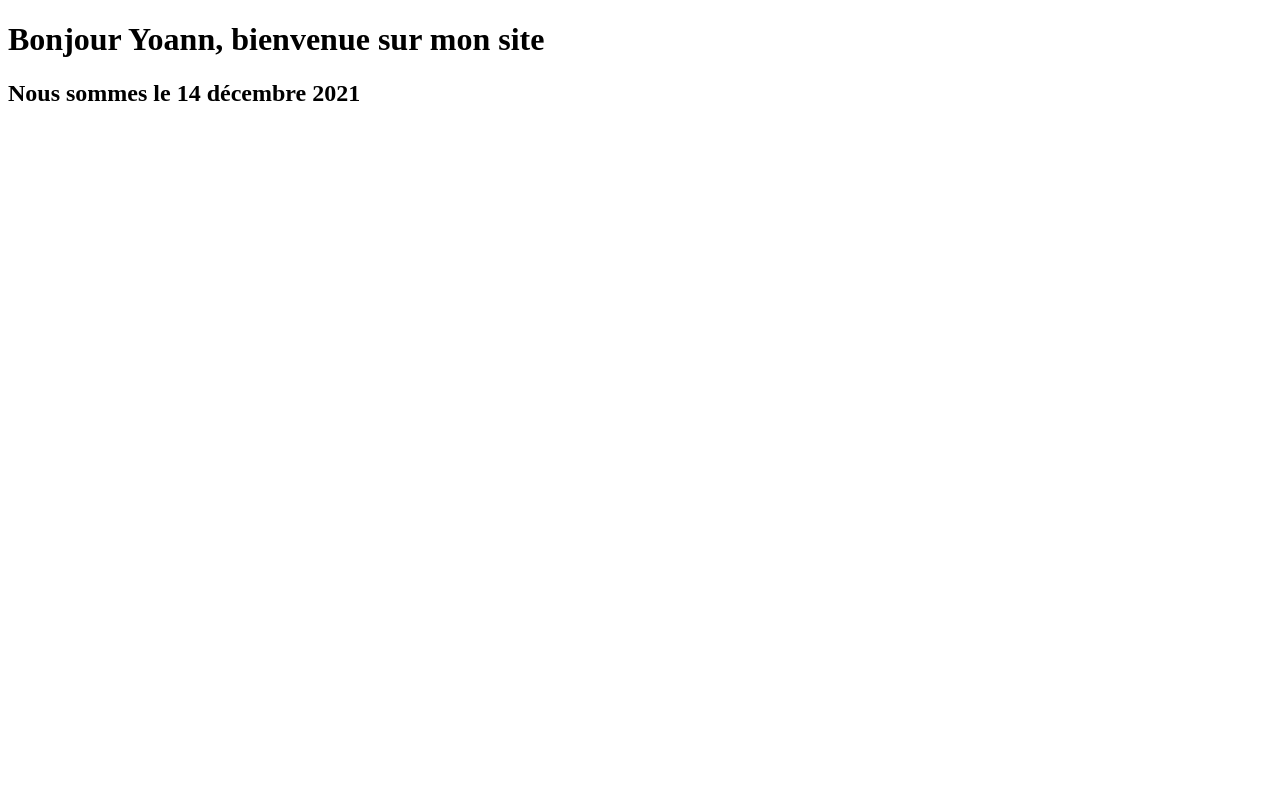
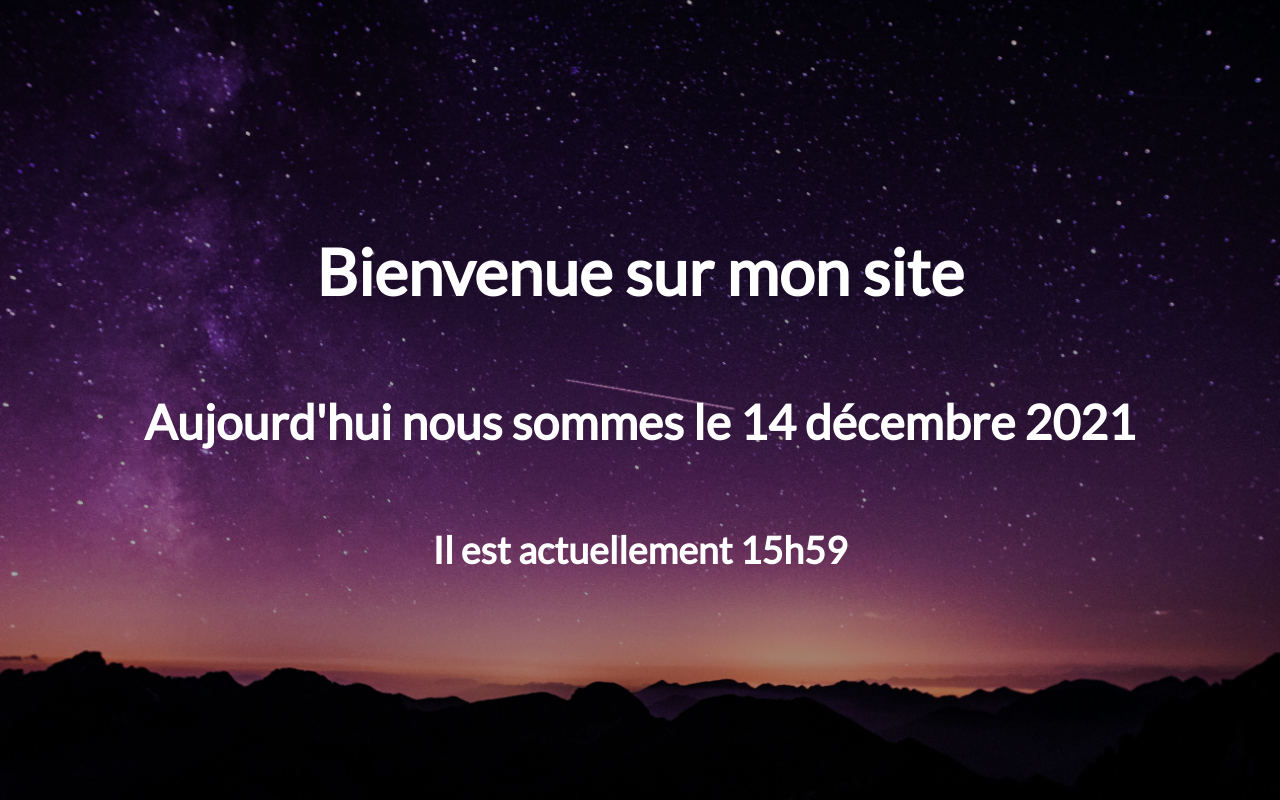
Before and after one commit to Altrngo/python-master-challenge, a Django app: page / in a window 1280 px wide. Run offline with Django 3.2, Linux system fonts and the light colour scheme.

Commit message:
adding some style to the site

```diff
--- a/DocBlog/src/DocBlog/settings.py
+++ b/DocBlog/src/DocBlog/settings.py
@@ -119,3 +119,6 @@ USE_TZ = True
 # https://docs.djangoproject.com/en/3.1/howto/static-files/
 
 STATIC_URL = '/static/'
+STATICFILES_DIRS = [
+    os.path.join(BASE_DIR, "DocBlog/static")
+]
--- /dev/null
+++ b/DocBlog/src/DocBlog/static/css/style.css
@@ -0,0 +1,29 @@
+@import url("https://fonts.googleapis.com/css2?family=Lato&display=swap");
+
+html,
+body {
+  height: 100%;
+  margin: 0;
+  border: 0;
+  font-family: "Lato", sans-serif;
+}
+
+body {
+  background-image: url("background.jpg");
+  background-position: center;
+  background-repeat: no-repeat;
+  background-size: cover;
+}
+
+.container {
+  height: 100%;
+  margin: 0;
+  border: 0;
+  display: flex;
+  flex-direction: column;
+  align-items: center;
+  justify-content: center;
+  font-size: 2rem;
+  color: white;
+  background-color: rgba(0, 0, 0, 0.35);
+}
--- a/DocBlog/src/DocBlog/templates/DocBlog/index.html
+++ b/DocBlog/src/DocBlog/templates/DocBlog/index.html
@@ -1,11 +1,16 @@
+{% load static %}
 <!DOCTYPE html>
 <html lang="en">
 <head>
     <meta charset="UTF-8">
     <title>Mon site web</title>
+    <link rel="stylesheet" href="{% static 'css/style.css' %}" ></link>
 </head>
 <body>
-<h1>Bonjour {{ prenom }}, bienvenue sur mon site</h1>
-<h2>Nous sommes le {{ date|date:"d F Y" }}</h2>
+    <div class="container">
+        <h1>Bienvenue sur mon site</h1>
+        <h2>Aujourd'hui nous sommes le {{ date|date:"d F Y" }}</h2>
+        <h3>Il est actuellement {{ date|date:"H\hi" }} </h3>
+    </div>
 </body>
 </html>
```
Also changed, not shown: DocBlog/src/DocBlog/static/css/background.jpg (added).
